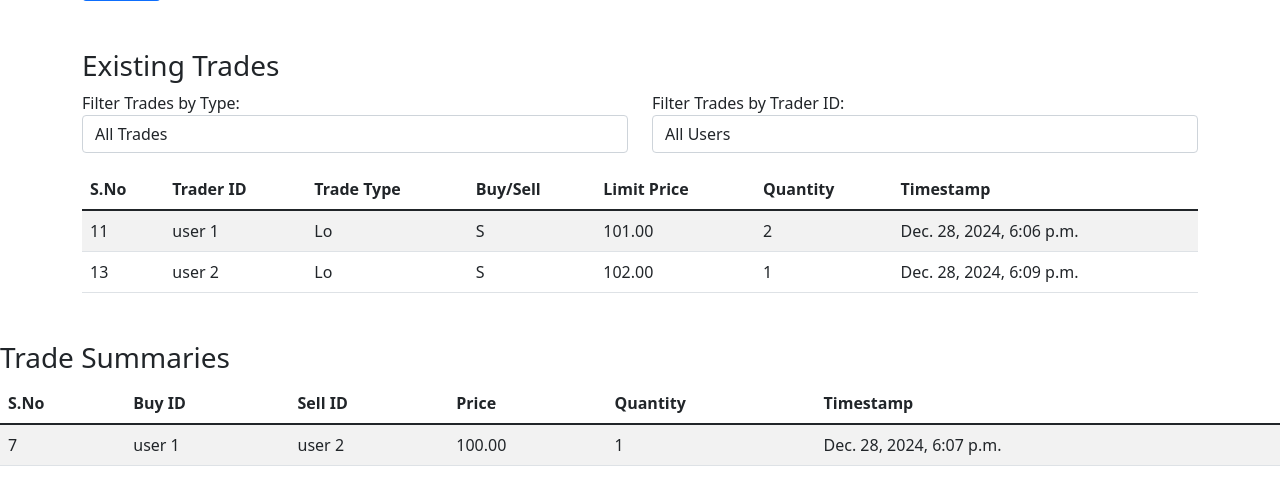
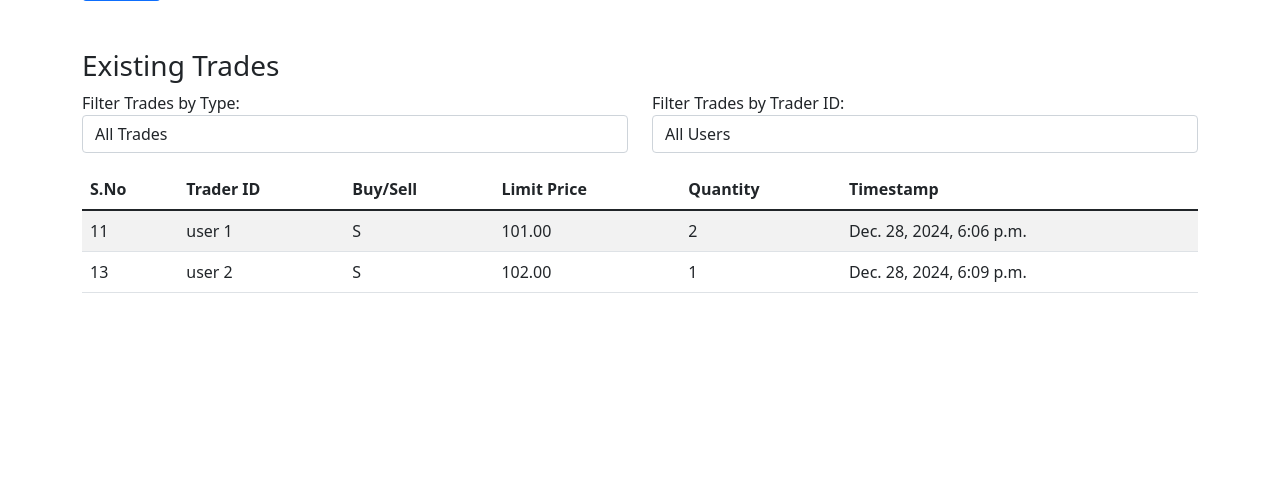
Before and after one commit to tanushgoel2004/IIM-A-Project-FAC, a Django app: page /generate_order/ in a window 1280 px wide. Shown: the part 599-1081 px from the top of the page. After the commit the page ends 892 px from the top, so only its background shows below. Run offline with Django 5.2, Linux system fonts and the light colour scheme; data comes from the database, SQL or seed files in the repository; both versions use the stored data as it was after the commit; some libraries are stand-ins or nearby versions.

Commit message:
error solved

```diff
--- a/main/generate_order/templates/trade_form.html
+++ b/main/generate_order/templates/trade_form.html
@@ -96,7 +96,6 @@
                 <tr>
                     <th>S.No</th>
                     <th>Trader ID</th>
-                    <th>Trade Type</th>
                     <th>Buy/Sell</th>
                     <th>Limit Price</th>
                     <th>Quantity</th>
@@ -111,7 +110,6 @@
                     data-trader-id="{{ trade.trader_id }}">
                     <td>{{ trade.sno }}</td>
                     <td>{{ trade.trader_id }}</td>
-                    <td>{{ trade.trade_type }}</td>
                     <td>{{ trade.bs_type }}</td>
                     <td>{{ trade.limit_price }}</td>
                     <td>{{ trade.quantity }}</td>
@@ -122,32 +120,6 @@
         </table>
     </div>
 
-
-    <h3 class="mt-5">Trade Summaries</h3>
-<table class="table table-striped" id="trade-summary-table">
-    <thead>
-        <tr>
-            <th>S.No</th>
-            <th>Buy ID</th>
-            <th>Sell ID</th>
-            <th>Price</th>
-            <th>Quantity</th>
-            <th>Timestamp</th>
-        </tr>
-    </thead>
-    <tbody>
-        {% for summary in trade_summaries %}
-        <tr>
-            <td>{{ summary.sno }}</td>
-            <td>{{ summary.buy_id }}</td>
-            <td>{{ summary.sell_id }}</td>
-            <td>{{ summary.price }}</td>
-            <td>{{ summary.quantity }}</td>
-            <td>{{ summary.time }}</td>
-        </tr>
-        {% endfor %}
-    </tbody>
-</table>
 
 
     <script>
--- a/main/generate_order/views.py
+++ b/main/generate_order/views.py
@@ -180,7 +180,7 @@ def trade_form(request):
 
             if bs_type == 'B':
                 lowest_sell_price = Trade.objects.filter(bs_type='S').order_by('limit_price').first()
-                if(int(lowest_sell_price.limit_price)<int(limit_price)):
+                if lowest_sell_price and (int(lowest_sell_price.limit_price)<int(limit_price)):
                     buyer_id=trader
                     seller_id=lowest_sell_price.trader_id
                     price=lowest_sell_price.limit_price
@@ -209,7 +209,7 @@ def trade_form(request):
 
             if bs_type == 'S':
                 lowest_sell_price = Trade.objects.filter(bs_type='B').order_by('-limit_price').first()
-                if(int(lowest_sell_price.limit_price)>int(limit_price)):
+                if lowest_sell_price and  (int(lowest_sell_price.limit_price)>int(limit_price)):
                     seller_id=trader
                     buyer_id=lowest_sell_price.trader_id
                     price=lowest_sell_price.limit_price
```
Also changed, not shown: main/db.sqlite3.
